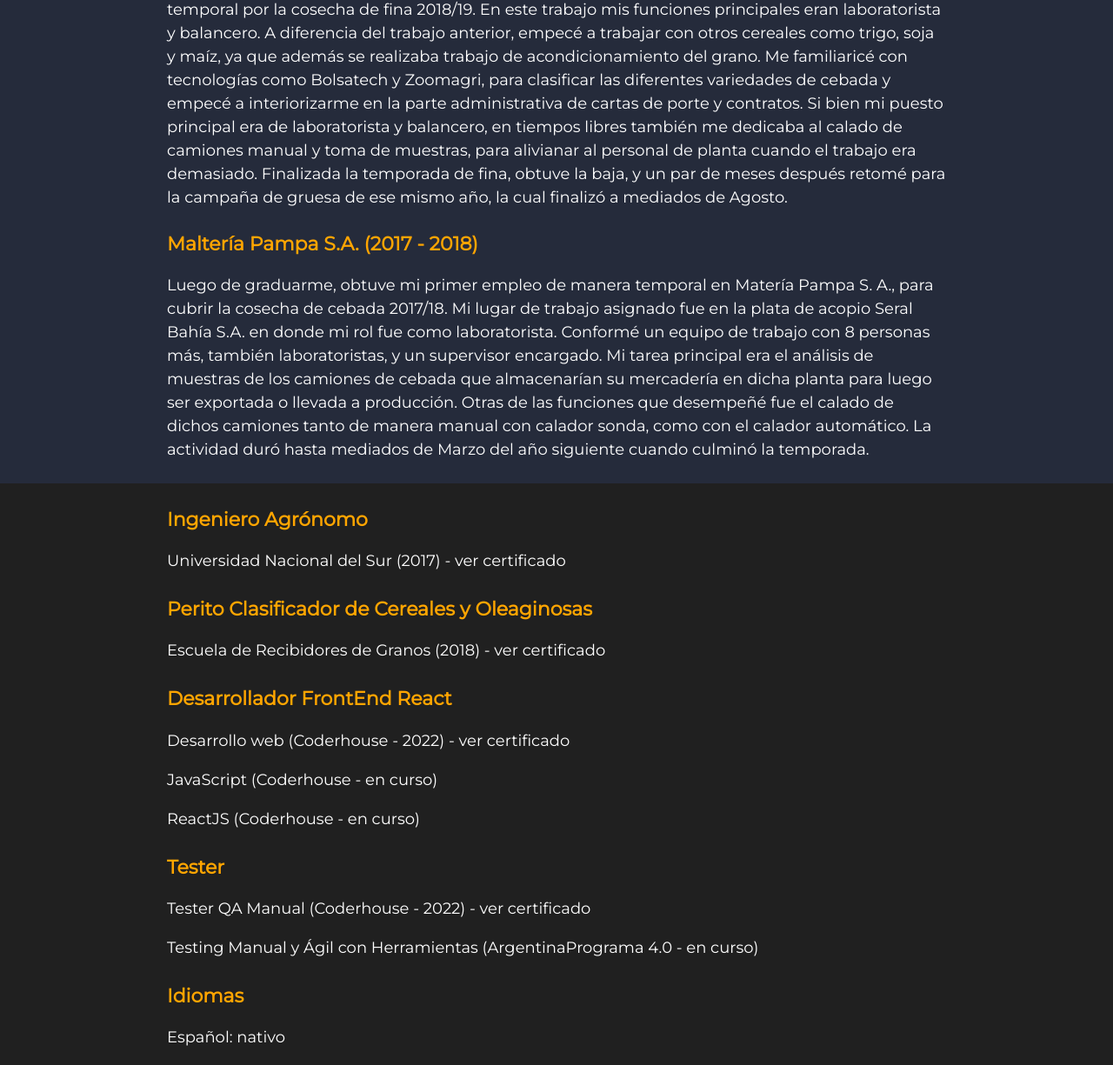
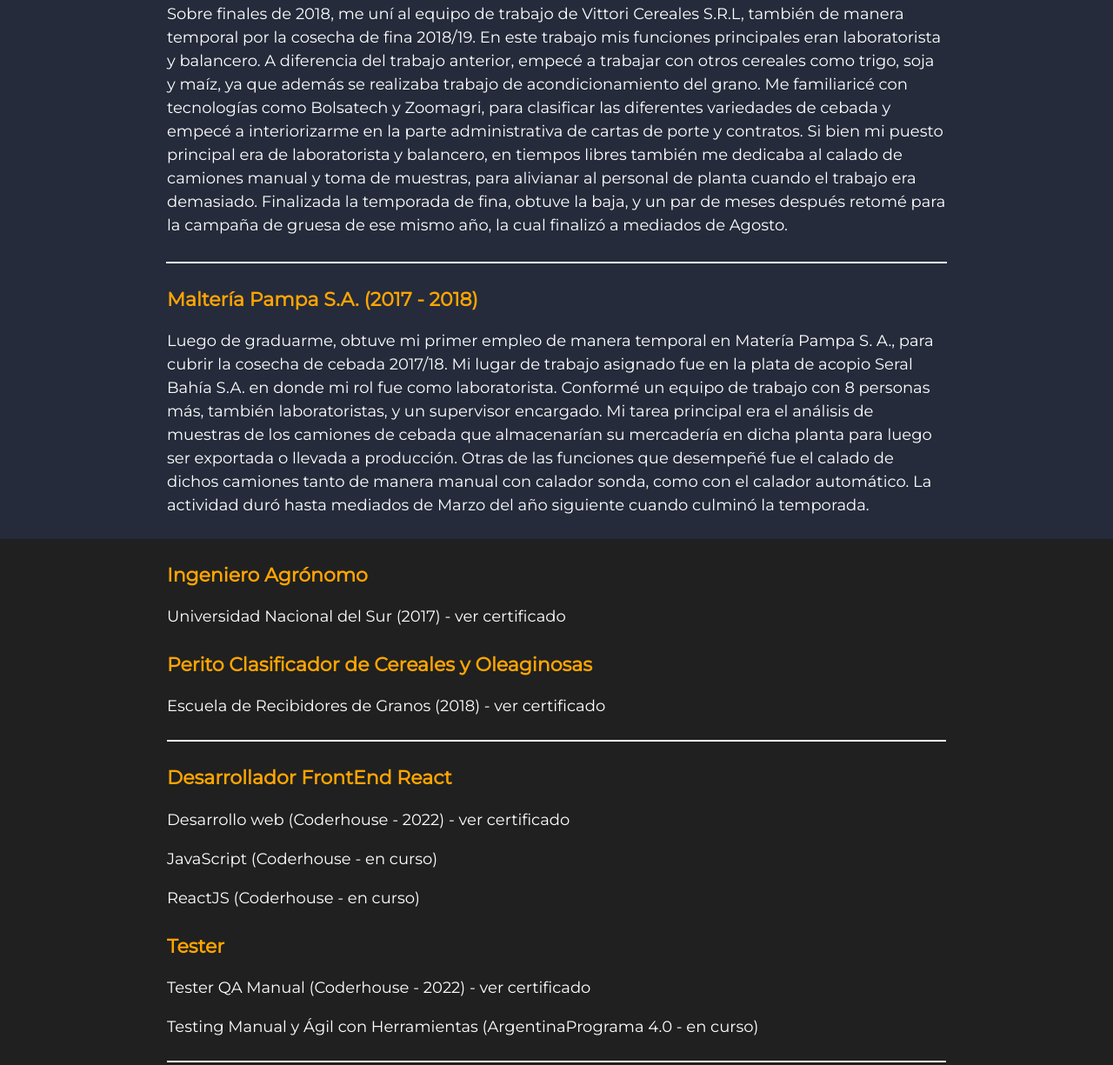
Before and after one commit to manuelcolas92/manuelcolascv, a plain HTML site: page index.html in a window 1280 px wide. Shown: the part 833-2058 px from the top of the page at 87% size. Drawn offline with Linux system fonts and the light colour scheme.

Commit message:
Add files via upload

```diff
--- a/estilos/estilo.css
+++ b/estilos/estilo.css
@@ -235,3 +235,14 @@ header {
     color: orange;
     transition: 0.2s;
 }
+
+.linea {
+    border: 1px solid white;
+    width: 70%;
+    margin: 10px auto 20px auto;
+}
+
+.linea2 {
+    border: 1px solid white;
+    margin: 25px auto 20px auto;
+}
--- a/index.html
+++ b/index.html
@@ -67,6 +67,7 @@
                         Eventualmente realizo funciones de calado o balanza si es necesario reemplazar a algún
                         integrante del equipo.</p>
                 </div>
+                <div class="linea"></div>
                 <div class="experiencia__empresa1">
                     <h2>Vittori Cereales S.R.L. (2018 - 2019)</h2>
                     <p>Sobre finales de 2018, me uní al equipo de trabajo de Vittori Cereales S.R.L, también de manera
@@ -84,6 +85,7 @@
                         finalizó a mediados de Agosto.
                     </p>
                 </div>
+                <div class="linea"></div>
                 <div class="experiencia__empresa2">
                     <h2>Maltería Pampa S.A. (2017 - 2018)</h2>
                     <p>Luego de graduarme, obtuve mi primer empleo de manera temporal en Matería Pampa S. A., para
@@ -104,9 +106,10 @@
                 <div class="educacion__carreras">
                     <h2>Ingeniero Agrónomo</h2>
                     <p>Universidad Nacional del Sur (2017) - <a target="_blank"
-                            href="./imagenes/certificadoAgronomo.bmp">ver certificado</a>
+                            href="./imagenes/certificadoAgronomo.bmp">ver certificado</a></p>
                     <h2>Perito Clasificador de Cereales y Oleaginosas</h2>
                     <p>Escuela de Recibidores de Granos (2018) - ver certificado</p>
+                    <div class="linea2"></div>
                     <h2>Desarrollador FrontEnd React</h2>
                     <p>Desarrollo web (Coderhouse - 2022) - <a target="_blank"
                             href="./imagenes/certificadoDesarrollo.png">ver certificado</a></p>
@@ -116,7 +119,7 @@
                     <p>Tester QA Manual (Coderhouse - 2022) - <a target="_blank"
                             href="./imagenes/certificadoTesterCoder.png">ver certificado</a></p>
                     <p>Testing Manual y Ágil con Herramientas (ArgentinaPrograma 4.0 - en curso)</p>
-
+                    <div class="linea2"></div>
                     <h2>Idiomas</h2>
                     <p>Español: nativo</p>
                     <p>Inglés: intermedio (B1)</p>
```
